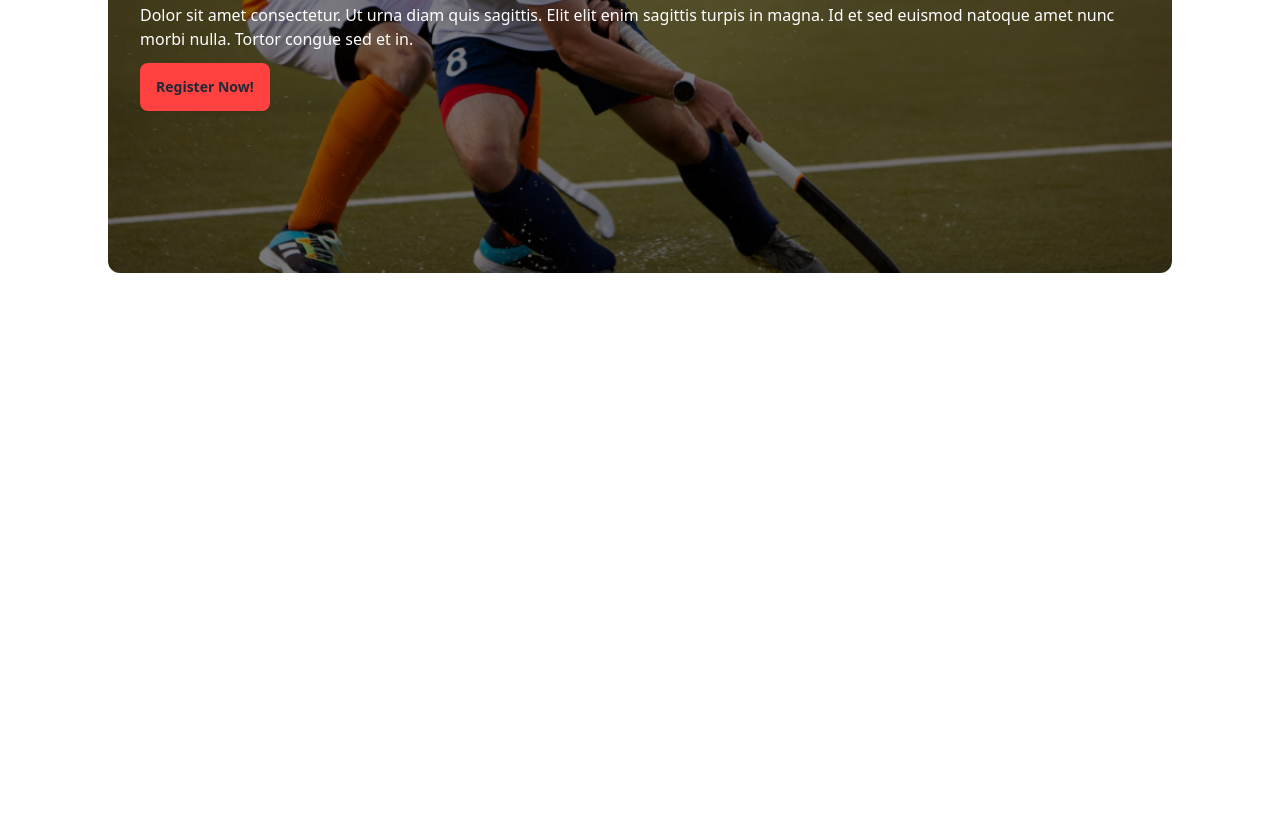
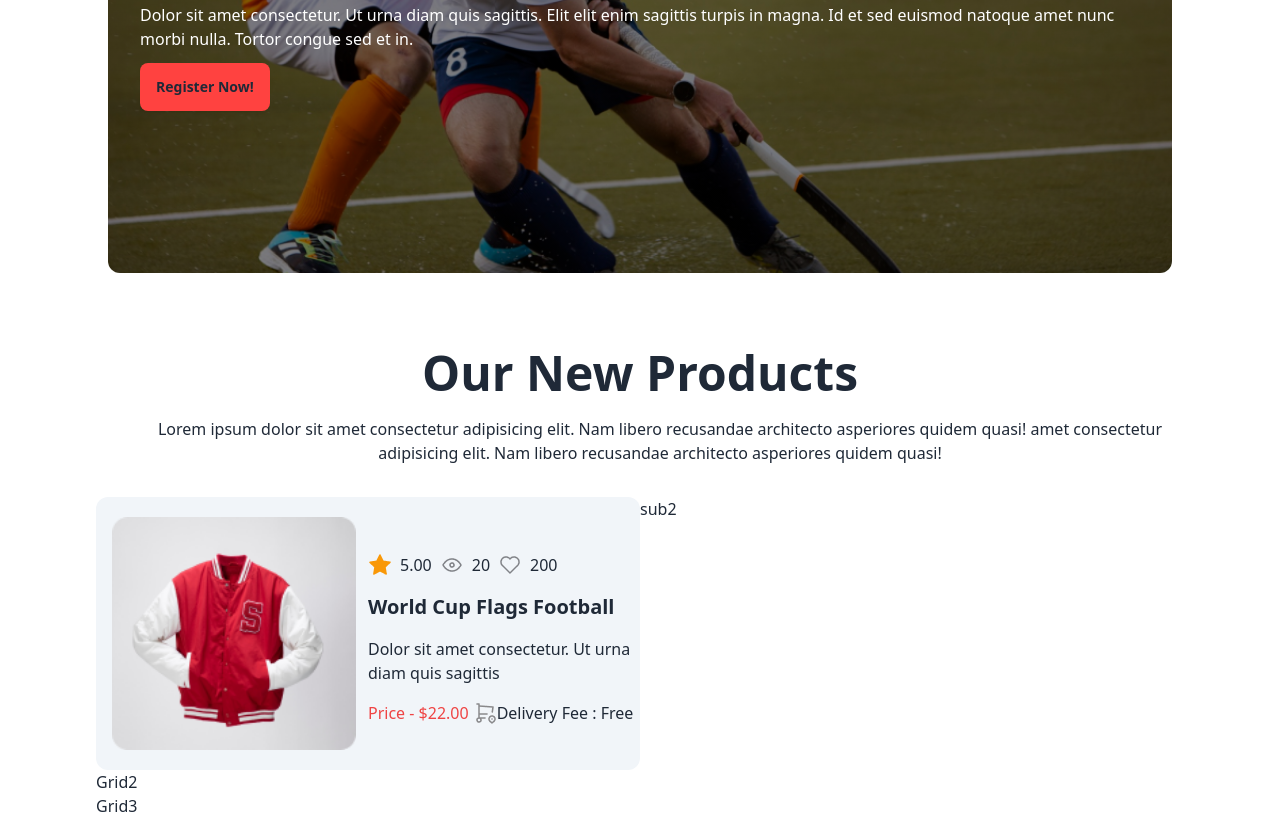
Before and after one commit to zihad868/Hockey-Club, a plain HTML site: page index.html in a window 1280 px wide. Shown: the part 2367-3185 px from the top of the page. Before the commit the page ends 2652 px from the top, so only its background shows below. Drawn offline with nearby package versions, Linux system fonts and the light colour scheme.

Commit message:
Our New Products

```diff
--- a/index.html
+++ b/index.html
@@ -213,7 +213,88 @@
         </div>
 
       </section>
+
       <!-- Program Sections End -->
+
+
+
+
+
+      <!-- New Product Start -->
+
+      <section>
+        <div class="container mx-auto px-8 lg:px-24 mt-16">
+
+
+          <div class="flex flex-col items-center justify-center space-x-10">
+            <h1 class="text-5xl font-extrabold text-center mb-5">Our New Products</h1>
+            <p class="text-center mb-8">Lorem ipsum dolor sit amet consectetur adipisicing elit. Nam libero recusandae architecto asperiores quidem quasi! amet consectetur adipisicing elit. Nam libero recusandae architecto asperiores quidem quasi!</p>
+          </div>
+
+          <!-- Grid -->
+          <div>
+            <div class="grid grid-row-3">
+
+              <!-- First Part -->
+              <div>
+                <div class="grid grid-cols-1 lg:grid-cols-2">
+
+                  <div class="grid grid-cols-1 lg:grid-cols-2 px-1 py-2 bg-slate-100 rounded-xl">
+
+                    <!-- Image  -->
+                    <div>
+                      <img class="h-[100%] w-[100%] bg-cover px-3 py-3" src="./images/5.png" alt="">
+                    </div>
+
+                    <!-- Content -->
+                    <div class="space-y-4 mt-12">
+                      <div class="flex space-x-2">
+                        <div>
+                          <img src="./images/star.png" alt="">
+                        </div>
+                        <p>5.00</p>
+                        <div>
+                          <img src="./images/eye.png" alt="">
+                        </div>
+                        <p>20</p>
+                        <div>
+                          <img src="./images/love.png" alt="">
+                        </div>
+                        <p>200</p>
+                      </div>
+
+                      <h3 class="text-xl font-bold">World Cup Flags Football</h3>
+                      <p>Dolor sit amet consectetur. Ut urna diam quis sagittis</p>
+
+                      <div class="lg:flex space-x-1">
+                        <h4 class="text-red-500">Price - $22.00</h4>
+                        <div class="flex">
+                          <img src="./images/cart.png" alt="">
+                           <h4>Delivery Fee : Free</h4>
+                        </div>
+                      </div>
+
+                    </div>
+
+                  </div>
+
+
+                  <div>sub2</div>
+                </div>
+              </div>
+
+              <div>Grid2</div>
+              <div>Grid3</div>
+            </div>
+          </div>
+
+
+
+        </div>
+      </section>
+
+      <!-- New Product End -->
+
     </main>
 
     <footer></footer>
```
Also changed, not shown: images/cart.png (added), images/eye.png (added), images/love.png (added), images/star.png (added).
